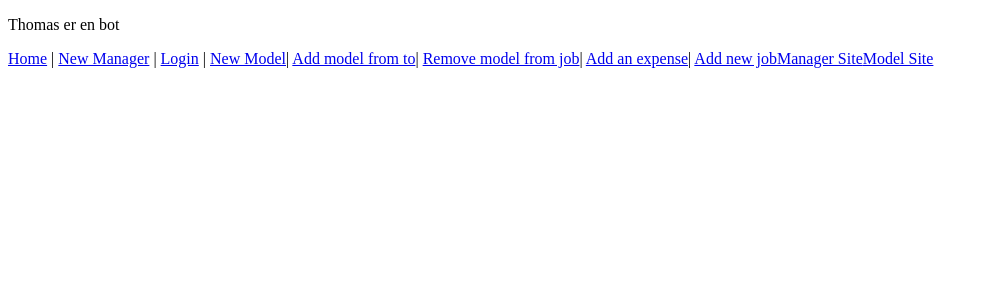
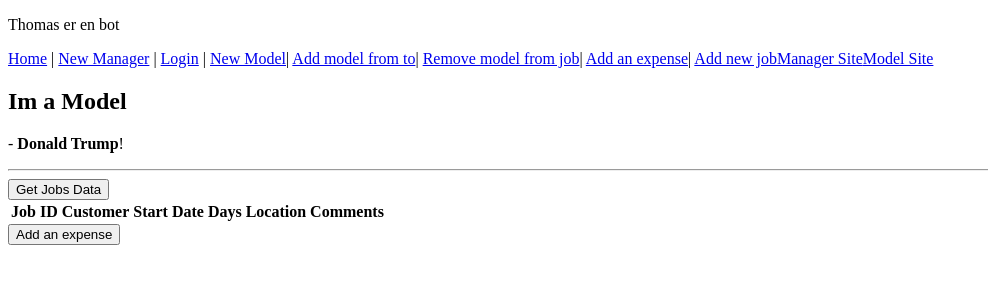
Before and after one commit to thomasgl710/ModelsApi, a Vue app in the folder ModelWebApi/: page /ModelSite in a window 1280 px wide. Shown: the top 300 px of the page, without its empty margins (0-988 px from the left). Built offline with nearby package versions, Linux system fonts and the light colour scheme.

Commit message:
ModelSite works.

```diff
--- a/ModelWebApi/src/components/ModelSite.vue
+++ b/ModelWebApi/src/components/ModelSite.vue
@@ -1,12 +1,81 @@
 <template>
-    <div>
+    <div class="column is two-thirds">
+        <section class="section">
+            <h1 class="title"> Im a Model</h1>
+            <p class=" subtitle">
+                - <strong>Donald Trump</strong>!
+            </p>
+            <hr>
 
+
+            <button v-on:click="getAllJobsData">Get Jobs Data</button>
+
+            <div class="container">
+                <table class="table table-stripped">
+                    <thead>
+                        <tr>
+                            <th>Job ID</th>
+                            <th>Customer</th>
+                            <th>Start Date</th>
+                            <th>Days</th>
+                            <th>Location</th>
+                            <th>Comments</th>
+
+                        </tr>
+                    </thead>
+                    <tbody>
+                        <tr v-for="jobdata in jobDataList">
+                            <td>{{jobdata.efJobId}}</td>
+                            <td>{{jobdata.customer}}</td>
+                            <td>{{jobdata.startDate}}</td>
+                            <td>{{jobdata.days}}</td>
+                            <td>{{jobdata.location}}</td>
+                            <td>{{jobdata.comments}}</td>
+                        </tr>
+
+                    </tbody>
+                </table>
+            </div>
+
+
+
+            <button @click="$router.push('AddAnExpense')">Add an expense</button>
+        </section>
     </div>
 
 </template>
 
-<script lang="ts">
+<script>
+    export default {
+        name: "AllJobs",
+        data() {
+            return {
+                jobDataList: {}
+            };
+        },
+        methods: {
+            getAllJobsData() {
+                var url = "https://localhost:44368/api/Jobs";
+                var vm = this;
+                fetch(url, {
+                    method: 'GET', // Or DELETE
+                    credentials: 'include',
+                    headers: {
+                        'Authorization': 'Bearer ' + localStorage.getItem("token"),
+                        'Content-Type': 'application/json'
+                    }
+                })
+                    .then(response => response.json())
+                    .then(data => {
+                        console.log(data);
+                        (vm.jobDataList = data)
+                    })
 
+                    .catch(error => alert('Something bad happened: ' + error));
+
+            }
+        }
+    };
 </script>
 
 <style scoped>
```
Also changed, not shown: 7 other files (tests, documents, lock files or other folders).
